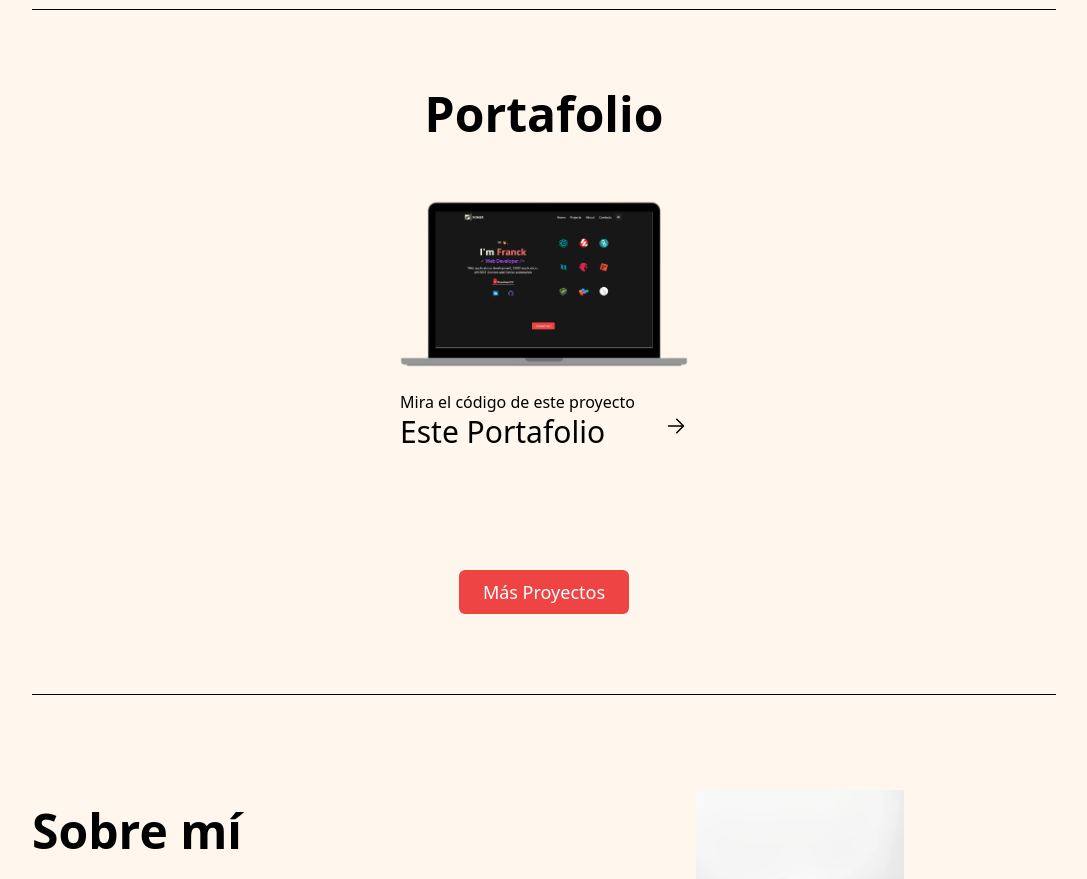
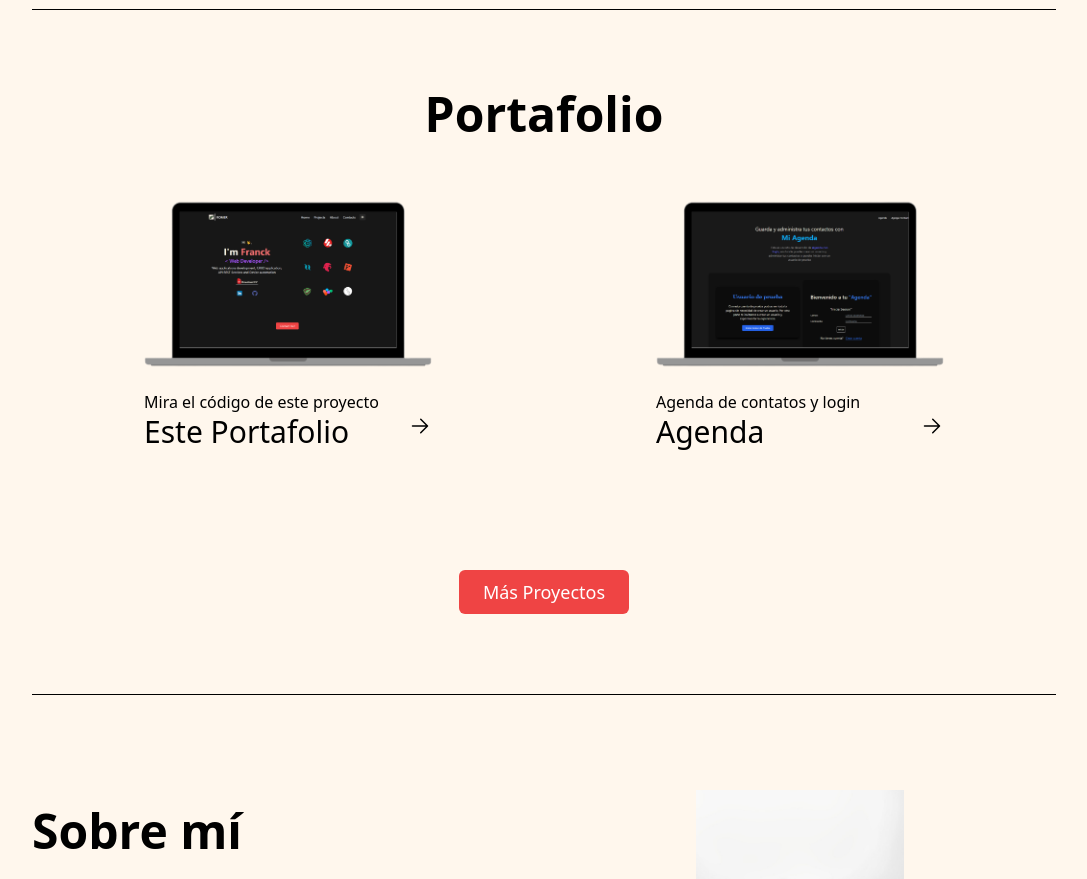
Before and after one commit to FranckRomer/romer-dev_v3, a Next.js app: page / in a window 1280 px wide. Shown: the part 1920-2799 px from the top of the page, without its empty margins (96-1183 px from the left). Built offline with nearby package versions, Linux system fonts and the light colour scheme.

Commit message:
se agrego pagina de agenda

```diff
--- a/src/pages/agenda/index.tsx
+++ b/src/pages/agenda/index.tsx
@@ -1,8 +1,12 @@
+import Link from 'next/link'
 import React from 'react'
+
 
 const Agenda = () => {
   return (
-    <div>Agenda</div>
+    <div>
+      <Link href={"http://agenda.romer-dev.com/"}>Agenda</Link>
+    </div>
   )
 }
 
--- a/src/pages/index.tsx
+++ b/src/pages/index.tsx
@@ -42,8 +42,8 @@ export default function Home() {
       ["Services", "Landing Page", "Creating a landing-page turnkey website from 14 days", "Web Application", "Creating a web application turnkey website from 70 days", "Micro - Services", "A micro-services depends on the project", "CRUD Application", "Creating a CRUD application on 25 days", "API Services", "Creating a web API turnkey website from 50 days", "Device Automation", "Creating a web automation turnkey website from 30 days"]
     ,
     project: language == "spanish" ?
-      ["Portafolio", "Mira el código de este proyecto", "Este Portafolio", "Más Proyectos",]
-      : ["Portfolio", "Check the code of this project", "This Portfolio", "More projects",]
+      ["Portafolio", "Mira el código de este proyecto", "Este Portafolio", "Más Proyectos", "Agenda de contatos y login", "Agenda", ""]
+      : ["Portfolio", "Check the code of this project", "This Portfolio", "More projects", "Project of contacts with login", "Contacts", ""]
     ,
     about: language == "spanish" ?
       ["Sobre mí", "Mi nombre es Francisco  Romero , trabajo en el mundo de la tecnología creando y dando vida a ideas", "Soy desarrollador Full-Stack con conocimientos en ", "Desarrollo sitios web, aplicaciones web, herramientas de ususarios y dispositivos IoT",]
@@ -76,6 +76,7 @@ export default function Home() {
 
   const projects = [
     { name: TextBody.project[2], path: '/projects/lap/portfolio.png', text: TextBody.project[1], url: "https://github.com/FranckRomer/romer-dev_v3" },
+    { name: TextBody.project[5], path: '/projects/lap/agenda.png', text: TextBody.project[4], url: "http://agenda.romer-dev.com/" },
   ]
 
   const services = [
@@ -271,7 +272,7 @@ export default function Home() {
             <h1 className='text-5xl font-bold text-center'>{TextBody.project[0]}</h1>
           </div>
 
-          <div className='grid '>
+          <div className='grid md:grid-cols-2'>
             {projects.map((project, index) => (
               <div key={index} className=' relative  w-fit mx-auto my-14'>
                 <Link href={project.url}>
```
Also changed, not shown: public/projects/lap/agenda.png (added).
